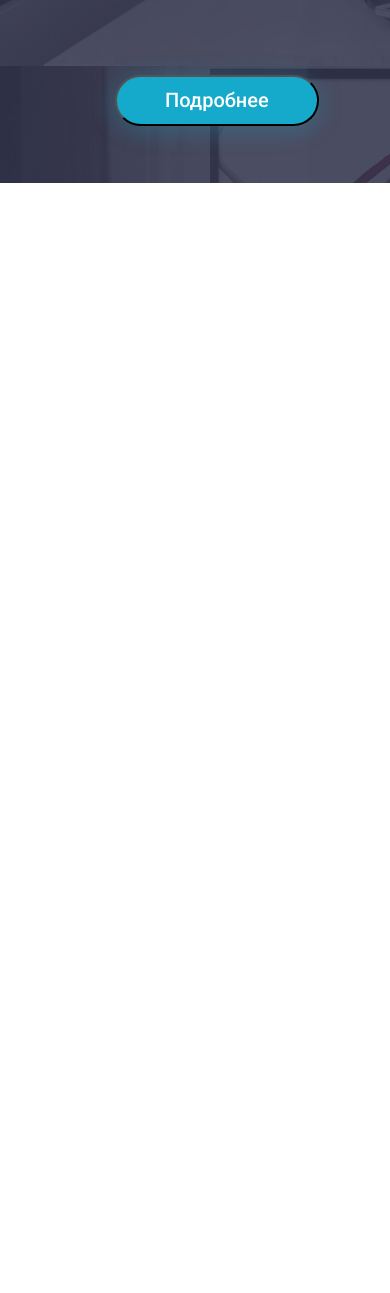
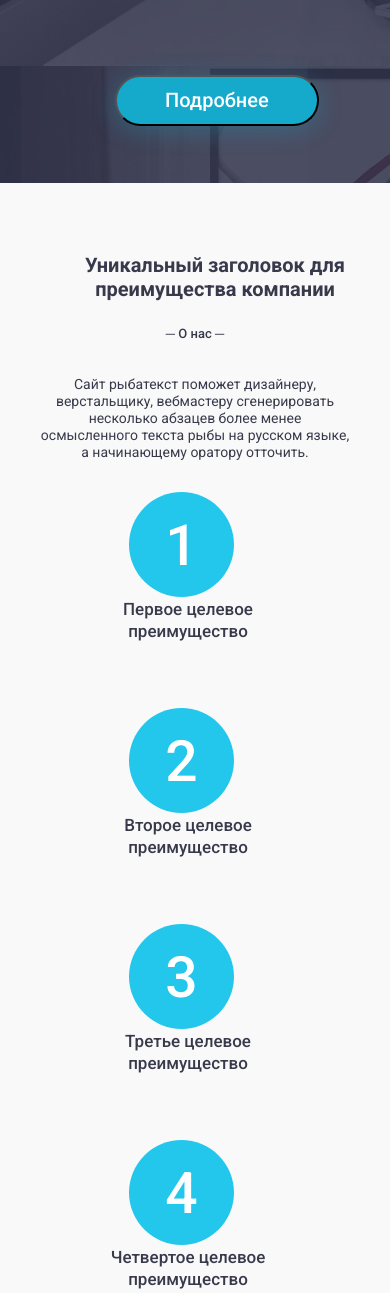
Before and after one commit to DmitriiPro/Heading, a plain HTML site: page index.html in a window 390 px wide. Shown: the part 666-1959 px from the top of the page. Before the commit the page ends 849 px from the top, so only its background shows below. Drawn offline with Linux system fonts and the light colour scheme.

Commit message:
сверстал 2 секцию добавил адаптивы и стили

```diff
--- a/index.html
+++ b/index.html
@@ -32,5 +32,24 @@
             </div>
         </div>
     </header>
+    <section class="unique">
+        <div class="container unique-container">
+            <h1 class="unique__title">Уникальный заголовок для преимущества компании</h1>
+            <h2 class="unique__subtitle">─ О нас ─</h2>
+            <div class="wrap-text">
+                <p class="unique__text">Сайт рыбатекст поможет дизайнеру, верстальщику, вебмастеру сгенерировать несколько абзацев более менее осмысленного текста рыбы на русском языке, а начинающему оратору отточить.</p>
+            </div>
+
+
+            <div class="wrapper-list">
+                <ul class="unique__list">
+                    <li class="unique__item">Первое целевое преимущество</li>
+                    <li class="unique__item">Второе целевое преимущество</li>
+                    <li class="unique__item">Третье целевое преимущество</li>
+                    <li class="unique__item">Четвертое целевое преимущество</li>
+                </ul>
+            </div>
+        </div>
+    </section>
 </body>
 </html>
--- a/style/header.css
+++ b/style/header.css
@@ -174,3 +174,52 @@
     }
 
 }
+
+@media (max-width: 380px) {
+    .header__title {
+        font-weight: 900;
+        font-size: 34px;
+        line-height: 38px;
+        width: 100%;
+    }
+
+    .header__element {
+        font-weight: 400;
+        font-size: 15px;
+        line-height: 20px;
+        width:100%;
+    }
+    .header__link-call {
+        visibility: visible;
+        top: 17px;
+        right: -60px;
+        margin-right: 15px;
+    }
+}
+
+@media (max-width: 320px) {
+    .header__title {
+        font-weight: 900;
+        font-size: 20px;
+        line-height: 23px;
+        width: 100%;
+    }
+
+    .header__element {
+        font-weight: 400;
+        font-size: 14px;
+        line-height: 20px;
+        width:100%;
+    }
+    .header__link-call {
+        visibility: visible;
+        top: 17px;
+        right: -35px;
+        margin-right: 15px;
+    }
+
+    .header__button {
+        width: 160px;
+        height: 38px;
+    }
+}
--- a/style/style.css
+++ b/style/style.css
@@ -1,3 +1,5 @@
 @import"normalize.css";
 @import"global.css";
+@import"var.css";
 @import"header.css";
+@import"unique.css";
--- /dev/null
+++ b/style/unique.css
@@ -0,0 +1,405 @@
+.unique {
+    background-color: var(--background, #F9F9F9);
+}
+
+.unique-container {
+    color: var(--color-black, #383A4C);
+}
+
+.unique__title {
+    font-weight: 700;
+    font-size: 35px;
+    line-height: 41px;
+    text-align: center;
+    margin-bottom: 25px;
+}
+
+.unique__subtitle {
+    font-weight: 500;
+    font-size: 22px;
+    line-height: 26px;
+    text-align: center;
+    margin-bottom: 35px;
+}
+
+.unique__text {
+    font-weight: 400;
+    font-size: 18px;
+    line-height: 25px;
+    text-align: center;
+}
+
+.wrap-text {
+    width: 724px;
+    margin: 0 auto;
+    margin-bottom: 50px;
+}
+
+.unique__item {
+    font-weight: 500;
+    font-size: 20px;
+    line-height: 28px;
+    width: 196px;
+    height: 195px;
+    display: flex;
+    align-items: flex-end;
+    text-align: center;
+    position: relative;
+}
+
+.wrapper-list {
+    display: flex;
+    justify-content: space-around;
+
+}
+
+.unique__list {
+    display: flex;
+    gap: 50px;
+    counter-reset: count 0;
+    flex-wrap: wrap;
+}
+
+.unique__item::after {
+    counter-increment: count;
+    content: counter(count);
+    position: absolute;
+    top: 16px;
+    right: 37px;
+    font-weight: 500;
+    font-size: 57px;
+    line-height: 100%;
+    color: var(--main-color-white, #FFFFFF);
+    background: #23C7EC;
+    width: 122px;
+    height: 122px;
+    padding-top: 30px;
+    border-radius: 50%;
+    text-align: center;
+
+}
+
+/* адаптивы  */
+
+@media (max-width: 1110px) {
+    .unique__title {
+        font-weight: 700;
+        font-size: 32px;
+        line-height: 37px;
+        text-align: center;
+    }
+
+    .unique__subtitle {
+        font-weight: 500;
+        font-size: 20px;
+        line-height: 23px;
+        text-align: center;
+    }
+
+    .unique__item {
+        width: 180px;
+        height: 182px;
+        font-weight: 500;
+        font-size: 18px;
+        line-height: 25px;
+        text-align: center;
+    }
+
+    .unique__item::after {
+        width: 104px;
+        height: 104px;
+        padding-top: 25px;
+    }
+}
+
+@media (max-width: 960px) {
+    .unique__title {
+        width: 100%;
+    }
+
+    .unique__subtitle {
+        width: 100%;
+    }
+
+    .wrapper-list {
+        max-width: 430px;
+        margin: 0 auto;
+    }
+    .unique-container {
+        background-color: var(--background, #F9F9F9);
+    }
+
+}
+
+@media (max-width: 768px) {
+    body {
+        width: 100%;
+    }
+
+    .unique__title {
+        font-weight: 700;
+        font-size: 30px;
+        line-height: 33px;
+        text-align: center;
+    }
+
+    .unique__subtitle {
+        font-weight: 500;
+        font-size: 18px;
+        line-height: 20px;
+        text-align: center;
+    }
+
+    .unique__text {
+        font-weight: 400;
+        font-size: 15px;
+        line-height: 20px;
+        text-align: center;
+        padding: 0 10px;
+    }
+
+    .wrap-text {
+        width: 550px;
+        margin: 0 auto;
+        margin-bottom: 20px;
+    }
+
+    .wrapper-list {
+        margin: 0 auto;
+    }
+
+
+}
+
+@media (max-width: 568px) {
+    .unique__title {
+        font-weight: 700;
+        font-size: 25px;
+        line-height: 30px;
+        text-align: center;
+    }
+
+    .unique__subtitle {
+        font-weight: 500;
+        font-size: 15px;
+        line-height: 18px;
+        text-align: center;
+    }
+
+    .unique__text {
+        font-weight: 400;
+        font-size: 14px;
+        line-height: 18px;
+        text-align: center;
+        padding: 0 10px;
+    }
+
+    .wrap-text {
+        width: 450px;
+        margin: 0 auto;
+        margin-bottom: 15px;
+    }
+
+    .wrapper-list {
+        margin: 0 auto;
+    }
+
+    .unique__item {
+        font-weight: 500;
+        font-size: 17px;
+        line-height: 22px;
+        width: 166px;
+        height: 166px;
+        display: flex;
+        align-items: flex-end;
+        text-align: center;
+        position: relative;
+    }
+
+    .wrapper-list {
+        display: flex;
+        justify-content: space-around;
+
+    }
+
+    .unique__list {
+        display: flex;
+        gap: 50px;
+        counter-reset: count 0;
+        flex-wrap: wrap;
+    }
+    .unique__item::after {
+
+        top: 16px;
+        right: 37px;
+        font-weight: 500;
+        font-size: 57px;
+        line-height: 100%;
+        color: var(--main-color-white, #FFFFFF);
+        background: #23C7EC;
+        width: 105px;
+        height: 105px;
+        padding-top: 25px;
+        border-radius: 50%;
+        text-align: center;
+
+    }
+}
+
+@media (max-width: 498px) {
+    .unique__title {
+        width: 370px;
+        font-weight: 700;
+        font-size: 20px;
+        line-height: 24px;
+        text-align: center;
+    }
+
+    .unique__subtitle {
+        font-weight: 500;
+        font-size: 13px;
+        line-height: 15px;
+        text-align: center;
+    }
+
+    .unique__text {
+        font-weight: 400;
+        font-size: 14px;
+        line-height: 17px;
+        text-align: center;
+        padding: 0 10px;
+    }
+
+    .wrap-text {
+        width: 330px;
+        margin: 0 auto;
+        margin-bottom: 15px;
+    }
+
+    .wrapper-list {
+        margin: 0 auto;
+    }
+
+    .unique__item {
+        font-weight: 500;
+        font-size: 17px;
+        line-height: 22px;
+        width: 166px;
+        height: 166px;
+        display: flex;
+        align-items: flex-end;
+        text-align: center;
+        position: relative;
+    }
+
+    .wrapper-list {
+        display: flex;
+        justify-content: space-around;
+
+    }
+
+    .unique__list {
+        display: flex;
+        gap: 50px;
+        counter-reset: count 0;
+        flex-wrap: wrap;
+        width: 180px;
+        margin: auto;
+    }
+    .unique__item::after {
+
+        top: 16px;
+        right: 37px;
+        font-weight: 500;
+        font-size: 57px;
+        line-height: 100%;
+        color: var(--main-color-white, #FFFFFF);
+        background: #23C7EC;
+        width: 105px;
+        height: 105px;
+        padding-top: 25px;
+        border-radius: 50%;
+        text-align: center;
+
+    }
+
+
+}
+
+@media (max-width: 360px) {
+    .unique__title {
+        width: 290px;
+        font-weight: 700;
+        font-size: 20px;
+        line-height: 23px;
+        text-align: center;
+    }
+
+    .unique__subtitle {
+        font-weight: 500;
+        font-size: 13px;
+        line-height: 15px;
+        text-align: center;
+    }
+
+    .unique__text {
+        font-weight: 400;
+        font-size: 12px;
+        line-height: 17px;
+        text-align: center;
+        padding: 0 10px;
+    }
+
+    .wrap-text {
+        width: 330px;
+        margin: 0 auto;
+        margin-bottom: 15px;
+    }
+
+    .wrapper-list {
+        margin: 0 auto;
+    }
+
+    .unique__item {
+        font-weight: 500;
+        font-size: 17px;
+        line-height: 22px;
+        width: 166px;
+        height: 166px;
+        display: flex;
+        align-items: flex-end;
+        text-align: center;
+        position: relative;
+    }
+
+    .wrapper-list {
+        display: flex;
+        justify-content: space-around;
+
+    }
+
+    .unique__list {
+        display: flex;
+        gap: 25px;
+        counter-reset: count 0;
+        flex-wrap: wrap;
+        width: 166px;
+    }
+    .unique__item::after {
+
+        top: 16px;
+        right: 37px;
+        font-weight: 500;
+        font-size: 57px;
+        line-height: 100%;
+        color: var(--main-color-white, #FFFFFF);
+        background: #23C7EC;
+        width: 105px;
+        height: 105px;
+        padding-top: 25px;
+        border-radius: 50%;
+        text-align: center;
+
+    }
+
+}
--- a/style/var.css
+++ b/style/var.css
@@ -1,3 +1,8 @@
 :root {
     --main-color-white: #FFFFFF;
 }
+
+.unique {
+    --color-black: #383A4C;
+    --background: #F9F9F9;
+}
```
